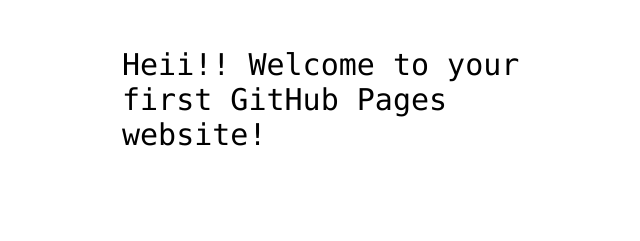
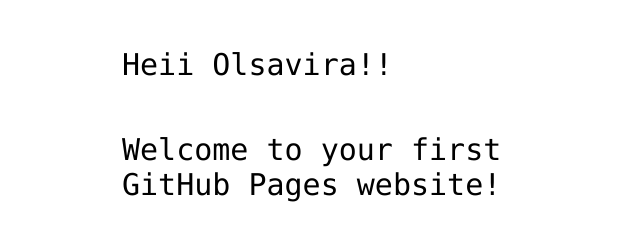
Before and after one commit to Olsaviraagsa/hello-world, a plain HTML site: page index.html in a window 1280 px wide. Shown: the part 341-582 px from the top of the page, without its empty margins (318-958 px from the left). Drawn offline with Linux system fonts and the light colour scheme.

Commit message:
Update index.html

```diff
--- a/index.html
+++ b/index.html
@@ -12,7 +12,8 @@
 <img src="https://octodex.github.com/images/daftpunktocat-thomas.gif" id="octocat" alt="octocat-gif" />
 
 <!-- Change this code here by copy and pasting your template on line 15 -->
-<p>Heii!! Welcome to your first GitHub Pages website!</p>
+  <p>Heii Olsavira!!</p>
+  <p>Welcome to your first GitHub Pages website!</p>
 
 </body>
 </html>
```
